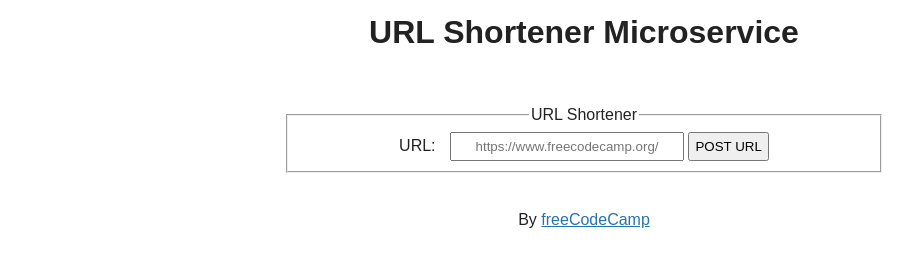
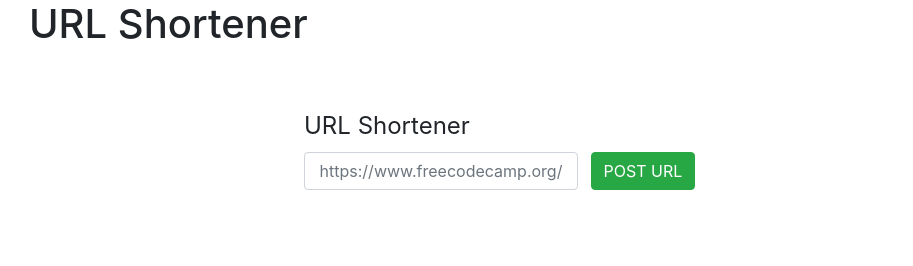
Before and after one commit to ofir-danan/URL-shorter, a website: page views/index.html in a window 1280 px wide. Shown: the whole page, without its empty margins (56-969 px from the left). Drawn offline with nearby package versions, Linux system fonts and the light colour scheme; files that its build step writes are made by us from their sources.

Commit message:
npm added

```diff
--- a/package.json
+++ b/package.json
@@ -11,10 +11,12 @@
     "body-parser": "^1.19.0",
     "cors": "^2.8.5",
     "dotenv": "^8.2.0",
-    "express": "^4.17.1"
+    "express": "^4.17.1",
+    "fs": "0.0.1-security",
+    "shortid": "^2.2.16"
   },
   "license": "MIT",
   "devDependencies": {
-    "nodemon": "^2.0.4"
+    "nodemon": "^2.0.7"
   }
 }
--- a/views/index.html
+++ b/views/index.html
@@ -5,29 +5,30 @@
     <title>URL Shortener</title>
     <link rel="icon" type="image/png" href="../public/favicon.ico" />
     <link href="./public/style.css" rel="stylesheet" type="text/css" />
+    <link rel="stylesheet" href="https://stackpath.bootstrapcdn.com/bootstrap/4.4.1/css/bootstrap.min.css" integrity="sha384-Vkoo8x4CGsO3+Hhxv8T/Q5PaXtkKtu6ug5TOeNV6gBiFeWPGFN9MuhOf23Q9Ifjh" crossorigin="anonymous">
   </head>
 
   <body>
-    <h1>URL Shortener Microservice</h1>
+    <div class="container">
+      <h1>URL Shortener</h1>
       <main>
         <section>
-        <form action="api/shorturl/new" method="POST">
+          <form action="/index.js" method="POST" class="my-4 form-inline">
             <fieldset>
               <legend>URL Shortener</legend>
-            <label for="url_input">URL:</label>
+              <label for="url_input" class="sr-only">URL:</label>
               <input
               id="url_input"
               type="text"
               name="url"
               placeholder="https://www.freecodecamp.org/"
+              class="form-control col mr-2"
               />
-            <input type="submit" value="POST URL" />
+              <input type="submit" value="POST URL" class="btn btn-success"/>
             </fieldset>
           </form>
         </section>
       </main>
-    <footer>
-      <p>By <a href="https://www.freecodecamp.org/">freeCodeCamp</a></p>
-    </footer>
+    </div>
   </body>
 </html>
```
Also changed, not shown: app.js (+10 -0 lines), 1 other file. Lines whose indentation alone changed are shown as unchanged.
